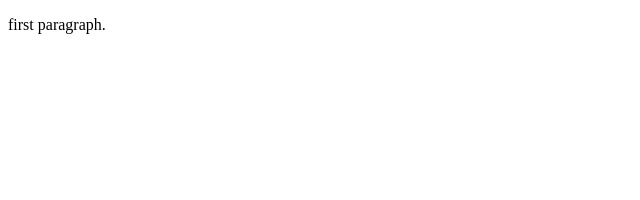
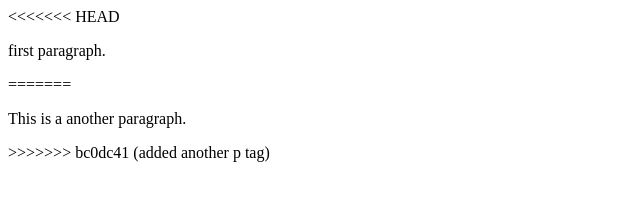
Before and after one commit to azobenio/Learning-git, a plain HTML site: page index.html in a window 1280 px wide. Shown: the whole page, without its empty margins (0-640 px from the left). Drawn offline with Linux system fonts and the light colour scheme.

Commit message:
added another p tag

```diff
--- a/index.html
+++ b/index.html
@@ -4,6 +4,10 @@
 <title>Page Title</title>
 </head>
 <body>
+<<<<<<< HEAD
   <p>first paragraph.</p>
+=======
+    <p>This is a another paragraph.</p>
+>>>>>>> bc0dc41 (added another p tag)
 </body>
 </html>
```
